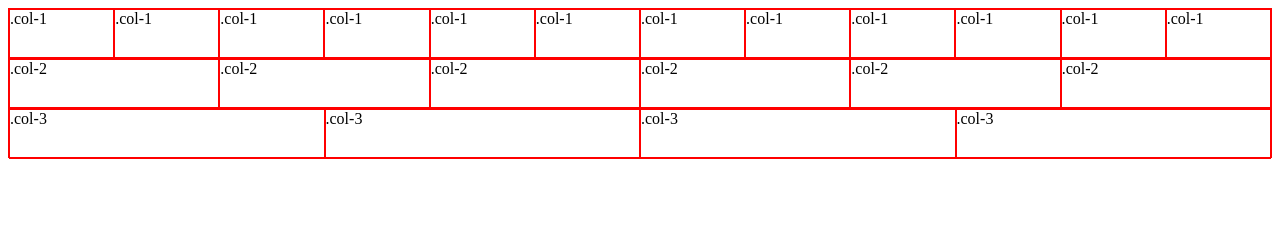
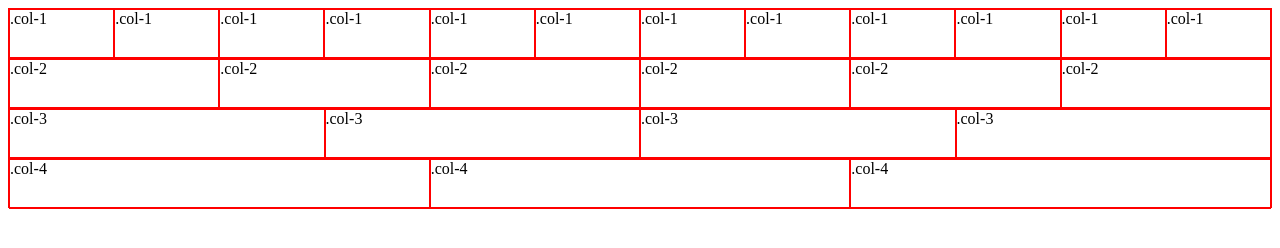
Before and after one commit to nagasax26/shoestrap, a plain HTML site: page index.html in a window 1280 px wide. Drawn offline with Linux system fonts and the light colour scheme.

Commit message:
row with 3 coulmn grid

```diff
--- a/index.html
+++ b/index.html
@@ -43,5 +43,13 @@
       <div class="col-3">.col-3</div>
   </div>
 
+
+  <div class="row">
+      <div class="col-4">.col-4</div>
+      <div class="col-4">.col-4</div>
+      <div class="col-4">.col-4</div>
+  </div>
+
+
 </body>
 </html>
--- a/shoestrap.css
+++ b/shoestrap.css
@@ -26,6 +26,11 @@
   width: 25%;
 }
 
+.col-4{
+  float: left;
+  width: 33.33333333%;
+}
+
   .row:before {
     display: table;
     content: "";
```
